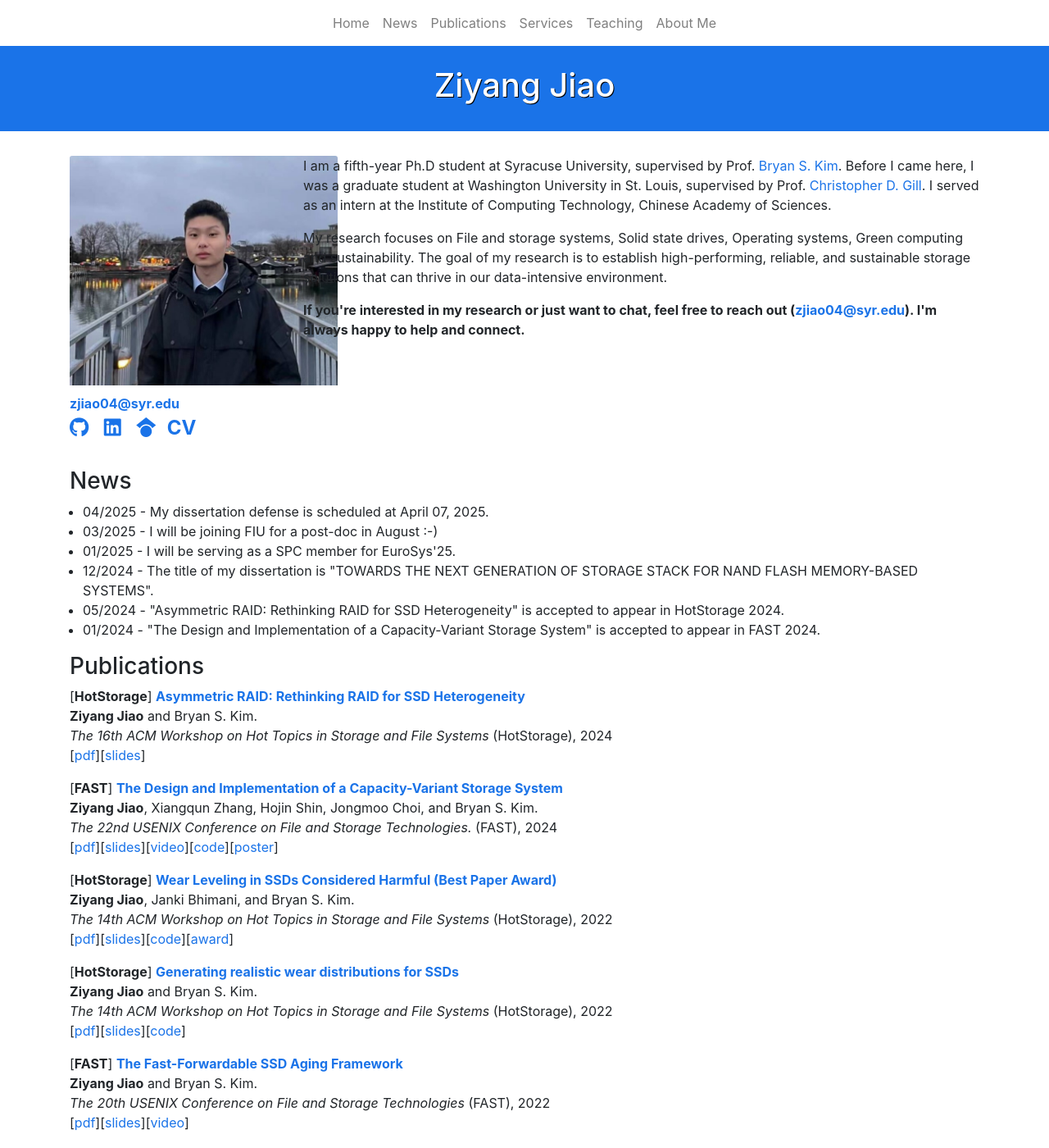
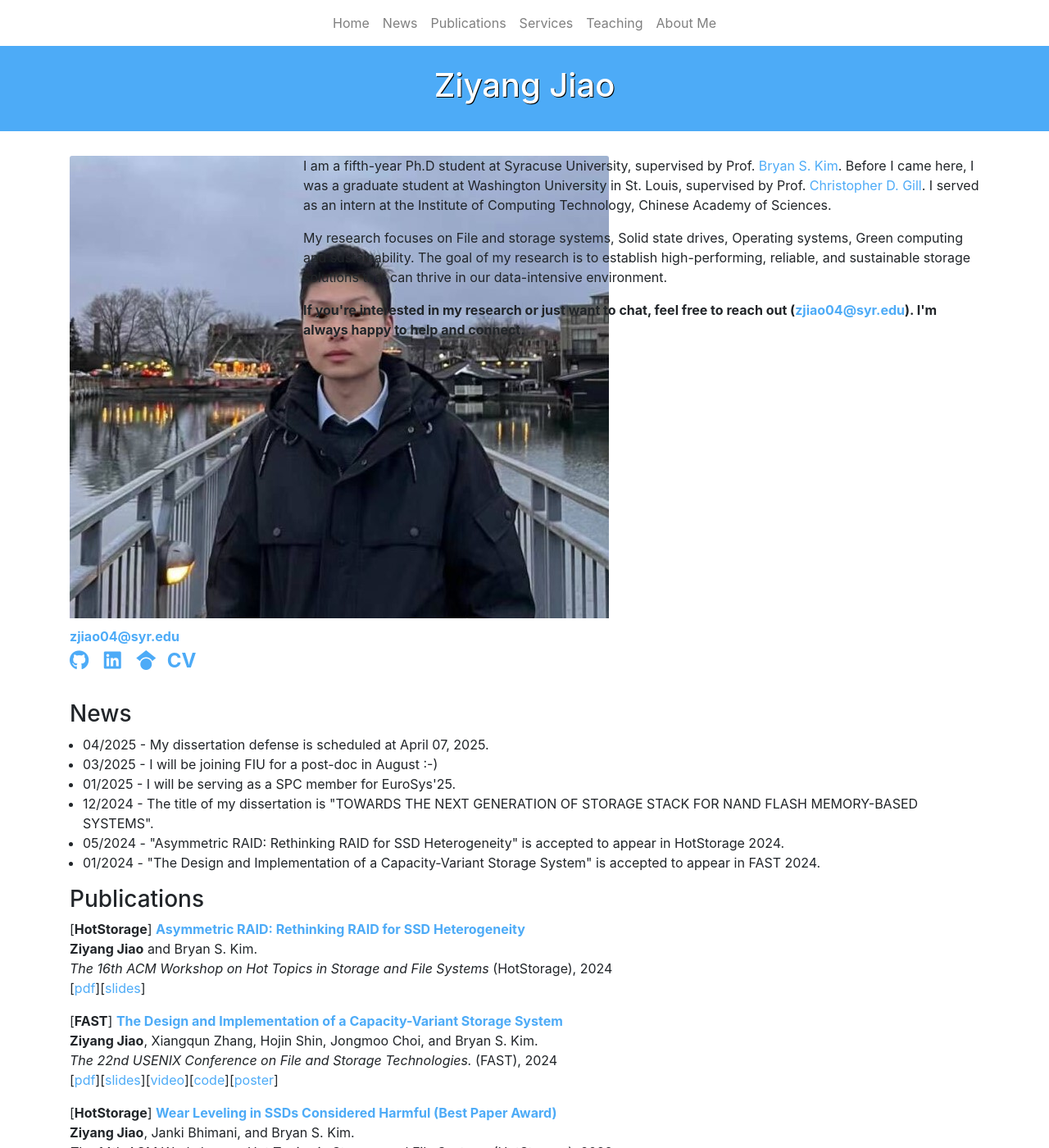
Before and after one commit to ZiyangJiao/ZiyangJiao.github.io, a Jekyll site: the page index.html, which Jekyll copies as it is, in a window 1280 px wide and 1400 px high. Shown: the whole window at 82% size. Built offline with Jekyll 4.4.1, drawn with Linux system fonts in a browser that asks for light colours; nearby versions of some CDN libraries.

Commit message:
Update style.css

```diff
--- a/css/style.css
+++ b/css/style.css
@@ -1,5 +1,5 @@
 .custom-link {
-    color: #1a73e8;
+    color: #4dabf7;
     /* text-decoration: underline; */
 }
 
@@ -10,12 +10,13 @@
 img.card-img-top {
     margin-bottom: 10px; /* Adjust the value as needed */
 	width: auto;
-	height: 280px;
+	height: auto;
+	/* height: 280px; */
   }
 
 #Banner {
 	/* background-image: url('../assets/img/background3.jpg');  */
-  	background-color: #1a73e8;
+  	background-color: #4dabf7;
  	/*height: 15vh;  */
   	/*background-position: 50% 65%; */
   	/*background-position: 50% 37%; */
@@ -26,9 +27,9 @@ img.card-img-top {
 }
 
 a {
-	color: #1a73e8;
+	color: #4dabf7;
   }
 
 a:hover {
-    color: #1a73e8;
+    color: #4dabf7;
 }
```
